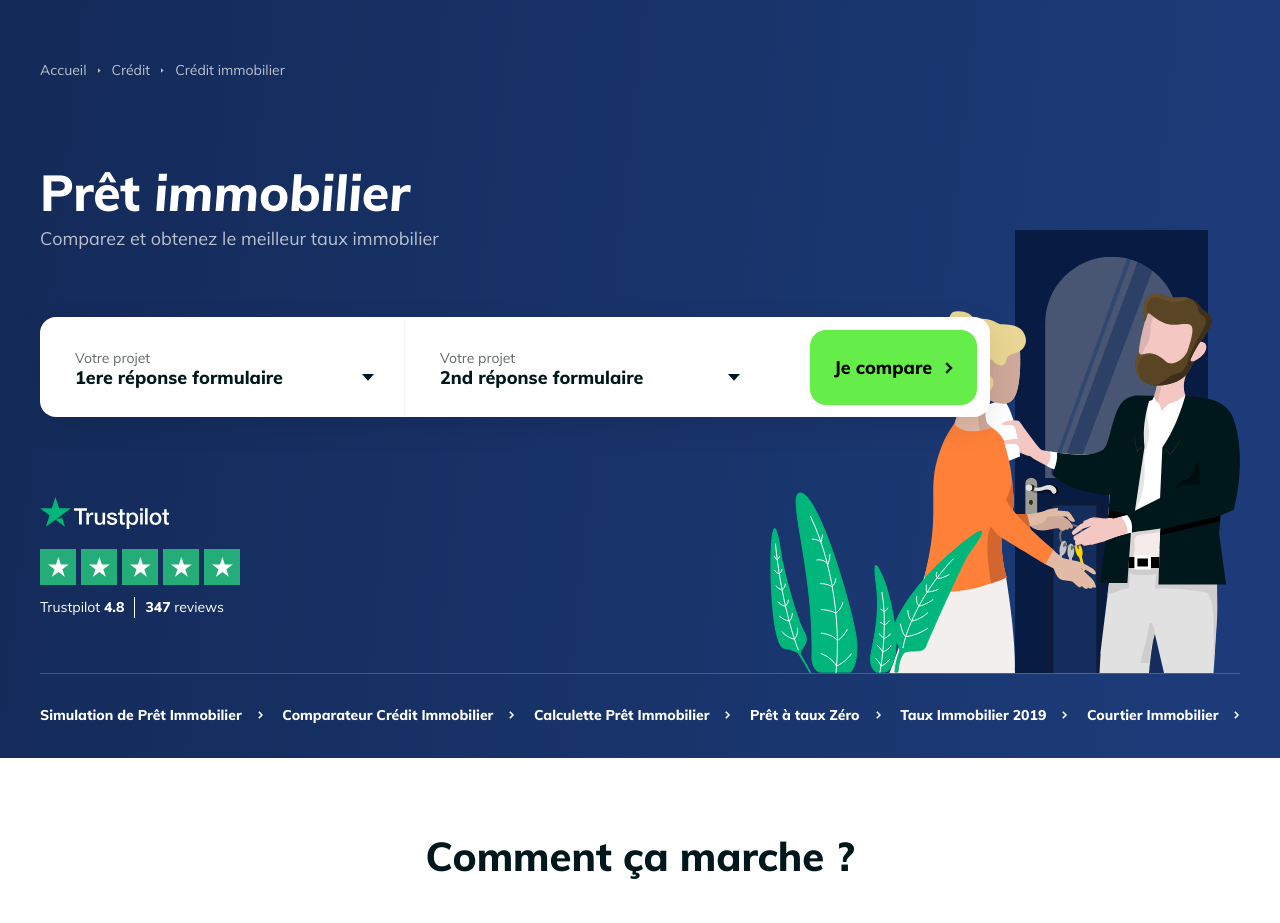
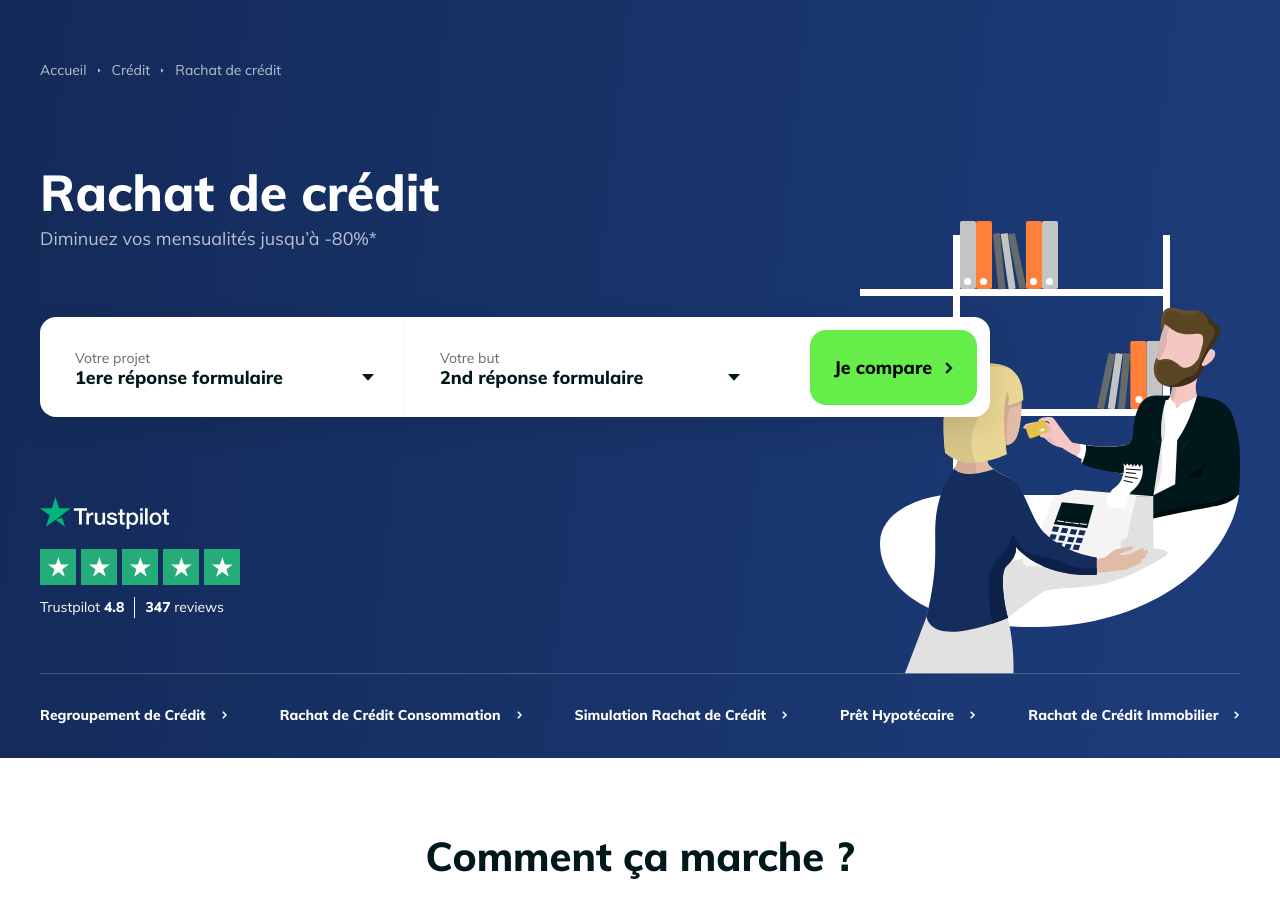
Before and after one commit to leonardchalvet/Moneysquid, a PHP site: page /3a4-sous-metier-rachat-de-credit.php in a window 1280 px wide. Shown: the top 923 px of the page. Run offline with PHP 8.4, Linux system fonts and the light colour scheme; data that the repository does not hold is empty.

Commit message:
Add - Front - Page 3a4-sous-metier -create page with correct text and images

```diff
--- a/Front/3a4-sous-metier-rachat-de-credit.php
+++ b/Front/3a4-sous-metier-rachat-de-credit.php
@@ -2,7 +2,7 @@
 <html>
 	<head>
 
-		<title>3a2 - Prêt immobilier</title>
+		<title>3a4 - Rachat de crédit</title>
 
 		<meta name="description" content="" />
 
@@ -35,10 +35,10 @@
 								<use xlink:href="img/common/icn-arrow-1.svg#content"></use>
 							</svg>
 						</span>
-						<span>Crédit immobilier</span>
-					</div>
-					<h1>Prêt <em>immobilier</em></h1>
-					<p class="desc">Comparez et obtenez le meilleur taux immobilier</p>
+						<span>Rachat de crédit</span>
+					</div>
+					<h1>Rachat de crédit</h1>
+					<p class="desc">Diminuez vos mensualités jusqu’à -80%*</p>
 					<div class="container-comp">
 						<div class="container-input">
 							<div class="input">
@@ -135,7 +135,7 @@
 						</div>
 						<div class="container-input">
 							<div class="input">
-								<div class="placeholder">Votre projet</div>
+								<div class="placeholder">Votre but</div>
 								<input type="text" readonly placeholder="2nd réponse formulaire">
 								<svg class="icn-arrow" xmlns="http://www.w3.org/2000/svg" viewBox="0 0 9 6">
 									<use xlink:href="img/common/icn-arrow-1.svg#content"></use>
@@ -264,7 +264,7 @@
 							<li>
 								<a href="">
 									<span class="link-text">
-										Simulation de Prêt Immobilier
+										Regroupement de Crédit
 									</span>
 									<svg class="link-arrow" xmlns="http://www.w3.org/2000/svg" viewBox="0 0 7 10">
 										<use xlink:href="img/common/icn-arrow-2.svg#content"></use>
@@ -274,7 +274,7 @@
 							<li>
 								<a href="">
 									<span class="link-text">
-										Comparateur Crédit Immobilier
+										Rachat de Crédit Consommation
 									</span>
 									<svg class="link-arrow" xmlns="http://www.w3.org/2000/svg" viewBox="0 0 7 10">
 										<use xlink:href="img/common/icn-arrow-2.svg#content"></use>
@@ -284,7 +284,7 @@
 							<li>
 								<a href="">
 									<span class="link-text">
-										Calculette Prêt Immobilier
+										Simulation Rachat de Crédit
 									</span>
 									<svg class="link-arrow" xmlns="http://www.w3.org/2000/svg" viewBox="0 0 7 10">
 										<use xlink:href="img/common/icn-arrow-2.svg#content"></use>
@@ -294,7 +294,7 @@
 							<li>
 								<a href="">
 									<span class="link-text">
-										Prêt à taux Zéro
+										Prêt Hypotécaire
 									</span>
 									<svg class="link-arrow" xmlns="http://www.w3.org/2000/svg" viewBox="0 0 7 10">
 										<use xlink:href="img/common/icn-arrow-2.svg#content"></use>
@@ -304,17 +304,7 @@
 							<li>
 								<a href="">
 									<span class="link-text">
-										Taux Immobilier 2019
-									</span>
-									<svg class="link-arrow" xmlns="http://www.w3.org/2000/svg" viewBox="0 0 7 10">
-										<use xlink:href="img/common/icn-arrow-2.svg#content"></use>
-									</svg>
-								</a>
-							</li>
-							<li>
-								<a href="">
-									<span class="link-text">
-										Courtier Immobilier
+										Rachat de Crédit Immobilier
 									</span>
 									<svg class="link-arrow" xmlns="http://www.w3.org/2000/svg" viewBox="0 0 7 10">
 										<use xlink:href="img/common/icn-arrow-2.svg#content"></use>
@@ -323,7 +313,7 @@
 							</li>
 						</ul>
 					</nav>
-					<img class="illu-1" src="img/common-section_cover:sousmetier/illu-1.svg" alt="">
+					<img class="illu-1" src="img/common-section_cover:sousmetier/illu-3.svg" alt="">
 				</div>
 			</section>
 
@@ -438,33 +428,6 @@
 							</div>
 							<p>
 								Calcul<br>mensualité
-							</p>
-						</div>
-						<div class="el">
-							<div class="icn">
-								<img src="img/sousmetier/section-simulation/icn-2.svg" alt="">
-							</div>
-							<p>
-								Calcul capacité<br>d’emprunt
-							</p>
-						</div>
-						<div class="el">
-							<div class="icn">
-								<img src="img/sousmetier/section-simulation/icn-3.svg" alt="">
-							</div>
-							<p>
-								Calcul frais<br>de notaire
-
-							</p>
-						</div>
-					</div>
-					<div class="container-el">
-						<div class="el">
-							<div class="icn">
-								<img src="img/sousmetier/section-simulation/icn-4.svg" alt="">
-							</div>
-							<p>
-								Simulation<br>PTZ
 							</p>
 						</div>
 						<div class="el">
@@ -506,35 +469,35 @@
 
 			<section class="common-section_knoweverything">
 				<div class="wrapper">
-					<h2>Tout savoir sur le prêt immobilier</h2>
+					<h2>Tout savoir sur le rachat de crédit</h2>
 					<div class="container">
 						<div class="container-tab">
 							<div class="tab">
 								<div class="icn">
 									<img src="img/sousmetier/section-knoweverything/icn-1.svg" alt="">
 								</div>
-								<h3>Guide<br>prêt immobilier</h3>
+								<h3>Guide<br>rachat de crédit</h3>
 								<div class="cross"></div>
 							</div>
 							<div class="tab">
 								<div class="icn">
 									<img src="img/sousmetier/section-knoweverything/icn-2.svg" alt="">
 								</div>
-								<h3>FAQ du<br>prêt immobilier</h3>
+								<h3>FAQ du<br>rachat de crédit</h3>
 								<div class="cross"></div>
 							</div>
 							<div class="tab">
 								<div class="icn">
 									<img src="img/sousmetier/section-knoweverything/icn-3.svg" alt="">
 								</div>
-								<h3>Lettre type du<br>prêt immobilier</h3>
+								<h3>Lettre type du<br>rachat de crédit</h3>
 								<div class="cross"></div>
 							</div>
 							<div class="tab">
 								<div class="icn">
 									<img src="img/sousmetier/section-knoweverything/icn-4.svg" alt="">
 								</div>
-								<h3>Lexique du<br>prêt immobilier</h3>
+								<h3>Lexique du<br>rachat de crédit</h3>
 								<div class="cross"></div>
 							</div>
 						</div>
@@ -1051,7 +1014,7 @@
 			<section class="common-section_actu">
 				<div class="wrapper">
 					<h2>
-						<a href="#">Les actualités</a>
+						<a href="#">Les actualités du rachat de crédit</a>
 					</h2>
 					<div class="container-el">
 						<div class="el">
@@ -1416,7 +1379,7 @@
 					<div class="container-illu">
 						<img src="img/sousmetier/section-seo/illu-1.svg" alt="">
 						<a href="" class="btn">
-							<span class="btn-text">Comparer gratuitement les crédits immobilier</span>
+							<span class="btn-text">Je compare</span>
 							<svg class="btn-arrow" xmlns="http://www.w3.org/2000/svg" viewBox="0 0 7 10">
 								<use xlink:href="img/common/icn-arrow-2.svg#content"></use>
 							</svg>
@@ -1427,15 +1390,15 @@
 
 			<section class="common-section_autremetiers">
 				<div class="wrapper">
-					<h2>L’essentiel du prêt immobilier</h2>
+					<h2>L’essentiel du rachat de crédit</h2>
 					<div class="container-section">
 						<div class="section">
 							<div class="icn">
-								<img src="img/common-section_autremetiers/icn-4.svg" alt="">
+								<img src="img/common-section_autremetiers/icn-7.svg" alt="">
 							</div>
 							<div class="text">
 								<div class="title">
-									<h3>Crédit immobilier</h3>
+									<h3>Rachat de crédit</h3>
 									<div class="container-status">
 										<div class="line"></div>
 										<div class="line"></div>
@@ -1597,7 +1560,7 @@
 				<img class="path-1" src="img/common-section_cover:metiers/path-1.svg" alt="">
 				<img class="path-2" src="img/common-section_cover:metiers/path-2.svg" alt="">
 				<div class="wrapper">
-					<h2>Les réponses à toutes vos questions sur le prêt immobilier</h2>
+					<h2>Les réponses à vos questions<br>sur le rachat de crédit</h2>
 					<div class="container-el">
 						<div class="el">
 							<div class="row">
```
